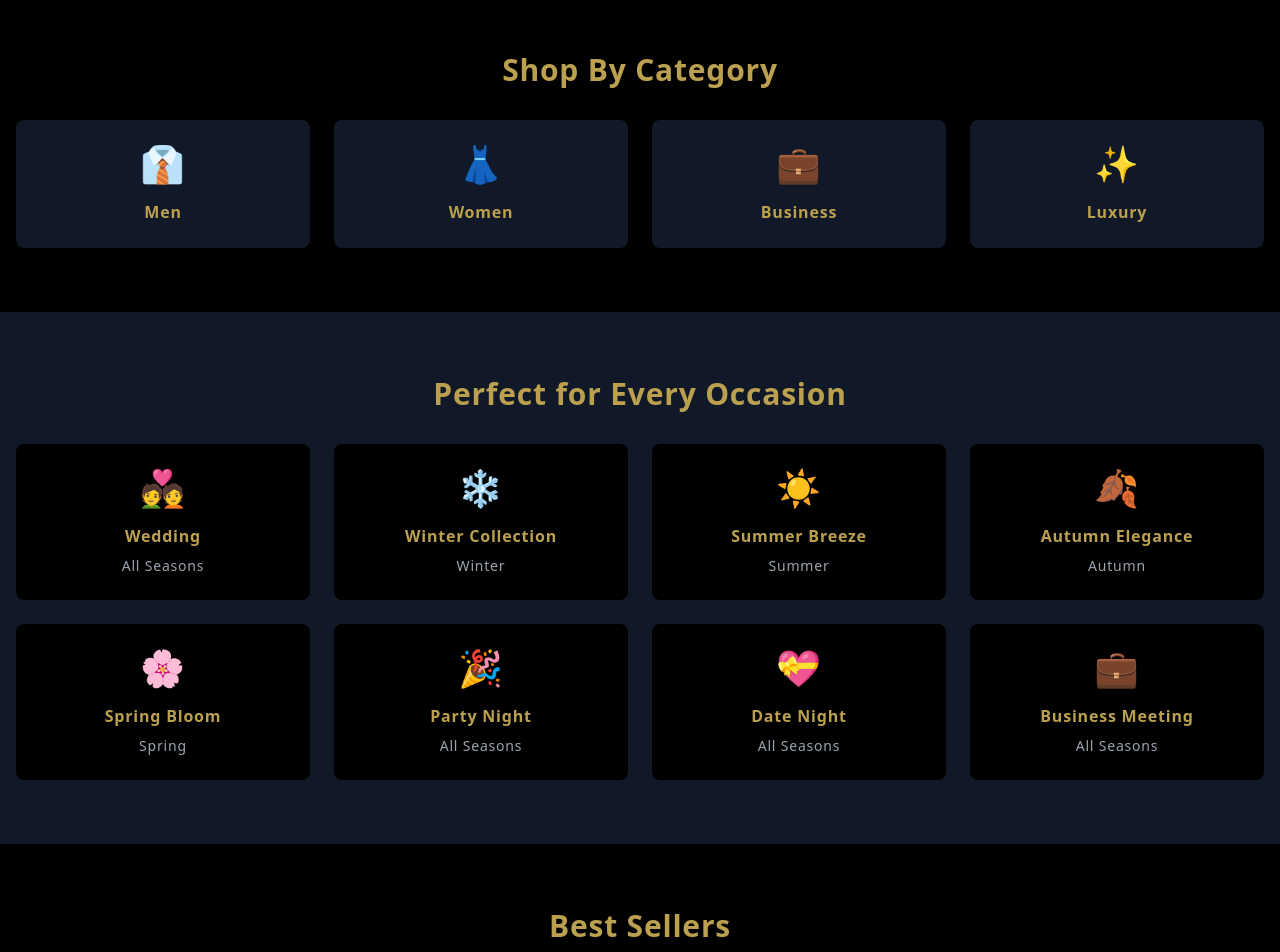
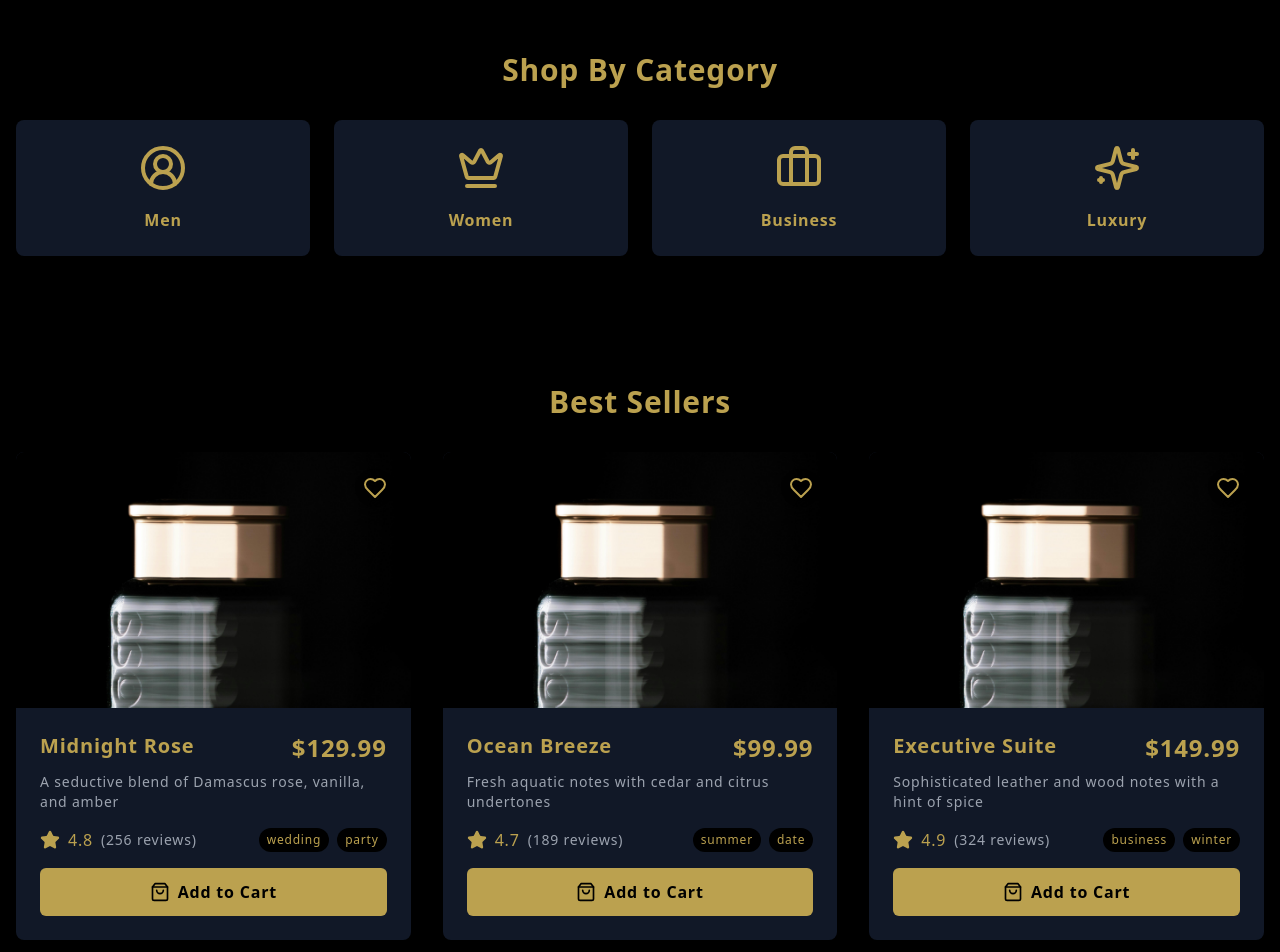
Before and after one commit to Mati-Shaikh/Floranza_Frontend, a Next.js app: page / in a window 1280 px wide. Shown: the part 1260-2212 px from the top of the page. Built offline with nearby package versions, Linux system fonts and the light colour scheme.

Commit message:
Update Categories Section

```diff
--- a/components/promotion.js
+++ b/components/promotion.js
@@ -1,34 +1,36 @@
 import React, { useState } from 'react';
-import { Star } from 'lucide-react';
+import { Star, UserCircle2, Crown, Briefcase, Sparkles, ShoppingBag, Heart, Store } from 'lucide-react';
 
 const PerfumePromoSection = () => {
   const [activeCategory, setActiveCategory] = useState('all');
   const [activeEvent, setActiveEvent] = useState('all');
 
   const categories = [
-    { id: 'men', name: 'Men', icon: '👔' },
-    { id: 'women', name: 'Women', icon: '👗' },
-    { id: 'business', name: 'Business', icon: '💼' },
-    { id: 'luxury', name: 'Luxury', icon: '✨' }
+    { id: 'men', name: 'Men', icon: UserCircle2 },
+    { id: 'women', name: 'Women', icon: Crown },
+    { id: 'business', name: 'Business', icon: Briefcase },
+    { id: 'luxury', name: 'Luxury', icon: Sparkles }
   ];
 
   const events = [
-    { id: 'wedding', name: 'Wedding', season: 'All Seasons', icon: '💑' },
+    { id: 'wedding', name: 'Wedding', season: 'All Seasons', icon: Heart },
     { id: 'winter', name: 'Winter Collection', season: 'Winter', icon: '❄️' },
     { id: 'summer', name: 'Summer Breeze', season: 'Summer', icon: '☀️' },
     { id: 'autumn', name: 'Autumn Elegance', season: 'Autumn', icon: '🍂' },
     { id: 'spring', name: 'Spring Bloom', season: 'Spring', icon: '🌸' },
     { id: 'party', name: 'Party Night', season: 'All Seasons', icon: '🎉' },
-    { id: 'date', name: 'Date Night', season: 'All Seasons', icon: '💝' },
-    { id: 'business', name: 'Business Meeting', season: 'All Seasons', icon: '💼' }
+    { id: 'date', name: 'Date Night', season: 'All Seasons', icon: Store },
+    { id: 'business', name: 'Business Meeting', season: 'All Seasons', icon: Briefcase }
   ];
 
   const bestSellers = [
     {
       id: 1,
       name: 'Midnight Rose',
+      description: 'A seductive blend of Damascus rose, vanilla, and amber',
       price: 129.99,
       rating: 4.8,
+      reviews: 256,
       category: 'women',
       events: ['wedding', 'party', 'date'],
       image: '/perfume2.jpg'
@@ -36,8 +38,10 @@ const PerfumePromoSection = () => {
     {
       id: 2,
       name: 'Ocean Breeze',
+      description: 'Fresh aquatic notes with cedar and citrus undertones',
       price: 99.99,
       rating: 4.7,
+      reviews: 189,
       category: 'men',
       events: ['summer', 'date', 'party'],
       image: '/perfume2.jpg'
@@ -45,8 +49,10 @@ const PerfumePromoSection = () => {
     {
       id: 3,
       name: 'Executive Suite',
+      description: 'Sophisticated leather and wood notes with a hint of spice',
       price: 149.99,
       rating: 4.9,
+      reviews: 324,
       category: 'business',
       events: ['business', 'winter'],
       image: '/perfume2.jpg'
@@ -56,7 +62,7 @@ const PerfumePromoSection = () => {
   return (
     <div className="bg-black min-h-screen">
       {/* Hero Section with Sale Banner */}
-      <div className="relative h-96 overflow-hidden animate-fade-in">
+      <div className="relative h-96 overflow-hidden">
         <img
           src="/perfume2.jpg"
           alt="Luxury Perfumes"
@@ -64,15 +70,14 @@ const PerfumePromoSection = () => {
         />
         <div className="absolute inset-0 bg-black bg-opacity-50 flex items-center justify-center">
           <div className="text-center">
-            <h1 className="text-6xl font-bold text-[#BBA14F] mb-4 animate-pulse">
+            <h1 className="text-6xl font-bold text-[#BBA14F] mb-4">
               25% OFF
             </h1>
-            <p className="text-2xl text-[#BBA14F] animate-bounce">
+            <p className="text-2xl text-[#BBA14F]">
               Exclusive Perfume Collection
             </p>
             <button className="mt-8 px-8 py-3 bg-[#BBA14F] text-black rounded-full font-semibold
-              hover:bg-[#9A844A] transition-all duration-300 ease-in-out
-              hover:scale-105 active:scale-95">
+              hover:bg-[#9A844A] transition-all duration-300 ease-in-out">
               Shop Now
             </button>
           </div>
@@ -85,42 +90,23 @@ const PerfumePromoSection = () => {
           Shop By Category
         </h2>
         <div className="grid grid-cols-2 md:grid-cols-4 gap-6">
-          {categories.map((category) => (
+          {categories.map((category) => {
+            const IconComponent = category.icon;
+            return (
               <div
                 key={category.id}
-              className="bg-gray-900 rounded-lg p-6 text-center cursor-pointer
+                className={`bg-gray-900 rounded-lg p-6 text-center cursor-pointer
                   hover:bg-gray-800 transition-all duration-300 ease-in-out
-                hover:scale-105 active:scale-95 transform"
+                  ${activeCategory === category.id ? 'ring-2 ring-[#BBA14F]' : ''}`}
                 onClick={() => setActiveCategory(category.id)}
               >
-              <div className="text-4xl mb-4 hover:animate-bounce">{category.icon}</div>
+                <div className="flex justify-center mb-4">
+                  <IconComponent className="w-12 h-12 text-[#BBA14F]" />
+                </div>
                 <h3 className="text-[#BBA14F] font-semibold">{category.name}</h3>
               </div>
-          ))}
-        </div>
-      </div>
-
-      {/* Events Section */}
-      <div className="bg-gray-900 py-16">
-        <div className="max-w-7xl mx-auto px-4">
-          <h2 className="text-3xl font-bold text-[#BBA14F] mb-8 text-center">
-            Perfect for Every Occasion
-          </h2>
-          <div className="grid grid-cols-2 md:grid-cols-4 gap-6">
-            {events.map((event) => (
-              <div
-                key={event.id}
-                className="bg-black rounded-lg p-6 text-center cursor-pointer
-                  transform transition-all duration-300 ease-in-out
-                  hover:scale-105 active:scale-95"
-                onClick={() => setActiveEvent(event.id)}
-              >
-                <div className="text-4xl mb-4 hover:animate-bounce">{event.icon}</div>
-                <h3 className="text-[#BBA14F] font-semibold mb-2">{event.name}</h3>
-                <p className="text-gray-400 text-sm">{event.season}</p>
-              </div>
-            ))}
-          </div>
+            );
+          })}
         </div>
       </div>
 
@@ -133,29 +119,48 @@ const PerfumePromoSection = () => {
           {bestSellers.map((perfume) => (
             <div
               key={perfume.id}
-              className="bg-gray-900 rounded-lg overflow-hidden transform
-                transition-all duration-300 ease-in-out hover:scale-105
-                opacity-0 animate-fade-slide-up"
+              className="bg-gray-900 rounded-lg overflow-hidden group"
             >
+              <div className="relative">
                 <img
                   src={perfume.image}
                   alt={perfume.name}
-                className="w-full h-64 object-cover hover:opacity-80 transition-opacity duration-300"
+                  className="w-full h-64 object-cover transition-transform duration-300 group-hover:scale-105"
                 />
+                <div className="absolute top-4 right-4">
+                  <button className="p-2 bg-black bg-opacity-50 rounded-full hover:bg-opacity-75">
+                    <Heart className="w-6 h-6 text-[#BBA14F]" />
+                  </button>
+                </div>
+              </div>
               <div className="p-6">
-                <h3 className="text-xl font-bold text-[#BBA14F] mb-2">
+                <div className="flex justify-between items-start mb-2">
+                  <h3 className="text-xl font-bold text-[#BBA14F]">
                     {perfume.name}
                   </h3>
-                <div className="flex items-center mb-4">
+                  <p className="text-2xl text-[#BBA14F] font-bold">
+                    ${perfume.price}
+                  </p>
+                </div>
+                <p className="text-gray-400 text-sm mb-4">{perfume.description}</p>
+                <div className="flex items-center justify-between mb-4">
+                  <div className="flex items-center">
                     <Star className="w-5 h-5 text-[#BBA14F] fill-current" />
                     <span className="text-[#BBA14F] ml-2">{perfume.rating}</span>
+                    <span className="text-gray-400 text-sm ml-2">({perfume.reviews} reviews)</span>
                   </div>
-                <p className="text-2xl text-[#BBA14F] font-bold mb-4">
-                  ${perfume.price}
-                </p>
+                  <div className="flex gap-2">
+                    {perfume.events.slice(0, 2).map((event) => (
+                      <span key={event} className="px-2 py-1 bg-black rounded-full text-xs text-[#BBA14F]">
+                        {event}
+                      </span>
+                    ))}
+                  </div>
+                </div>
                 <button className="w-full py-3 bg-[#BBA14F] text-black rounded-md font-semibold
                   hover:bg-[#9A844A] transition-all duration-300 ease-in-out
-                  hover:scale-105 active:scale-95">
+                  flex items-center justify-center gap-2">
+                  <ShoppingBag className="w-5 h-5" />
                   Add to Cart
                 </button>
               </div>
@@ -164,31 +169,9 @@ const PerfumePromoSection = () => {
         </div>
       </div>
 
-      {/* Newsletter Section */}
-      <div className="bg-gray-900 py-16">
-        <div className="max-w-7xl mx-auto px-4 text-center">
-          <h2 className="text-3xl font-bold text-[#BBA14F] mb-4">
-            Stay Updated
-          </h2>
-          <p className="text-gray-400 mb-8">
-            Subscribe to receive exclusive offers and new arrival updates
-          </p>
-          <div className="max-w-md mx-auto flex gap-4">
-            <input
-              type="email"
-              placeholder="Enter your email"
-              className="flex-1 px-4 py-3 rounded-md bg-black text-[#BBA14F]
-                border border-[#BBA14F] focus:outline-none focus:ring-2
-                focus:ring-[#BBA14F] transition-all duration-300"
-            />
-            <button className="px-6 py-3 bg-[#BBA14F] text-black rounded-md font-semibold
-              hover:bg-[#9A844A] transition-all duration-300 ease-in-out
-              hover:scale-105 active:scale-95">
-              Subscribe
-            </button>
-          </div>
-        </div>
-      </div>
+      {/* Rest of the component remains the same */}
+      {/* Events Section and Newsletter Section */}
+
     </div>
   );
 };
```
Also changed, not shown: 1 other file (tests, documents, lock files or other folders). Lines whose indentation alone changed are shown as unchanged.
